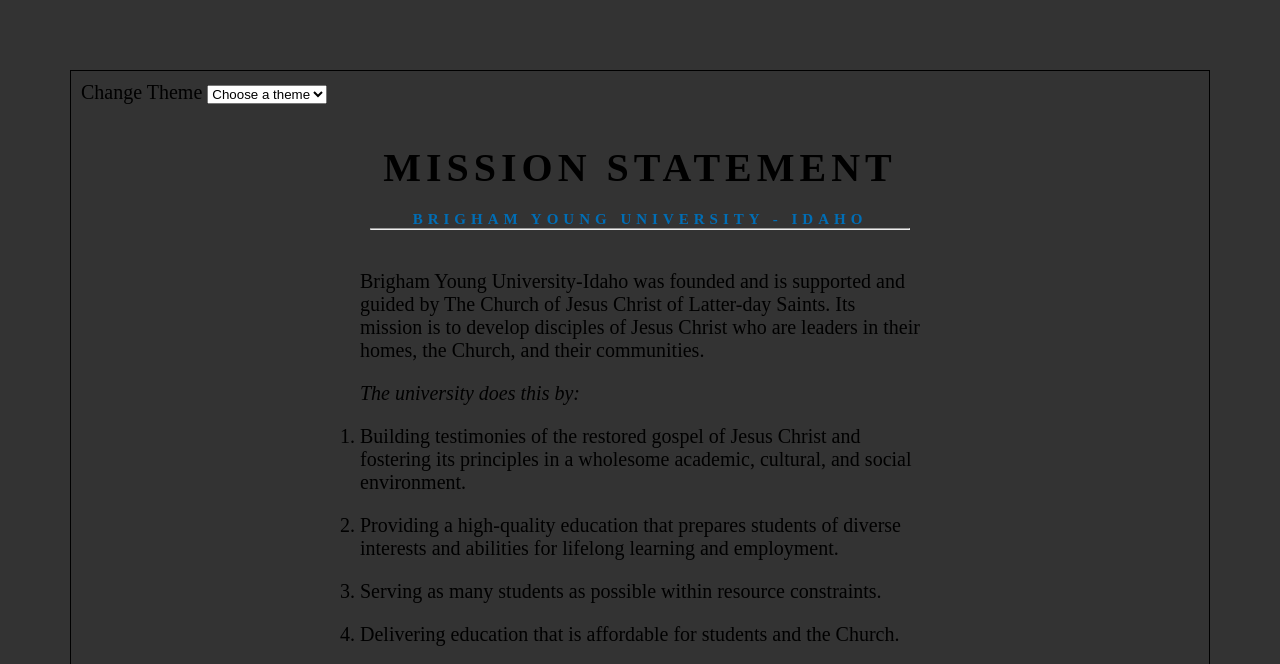
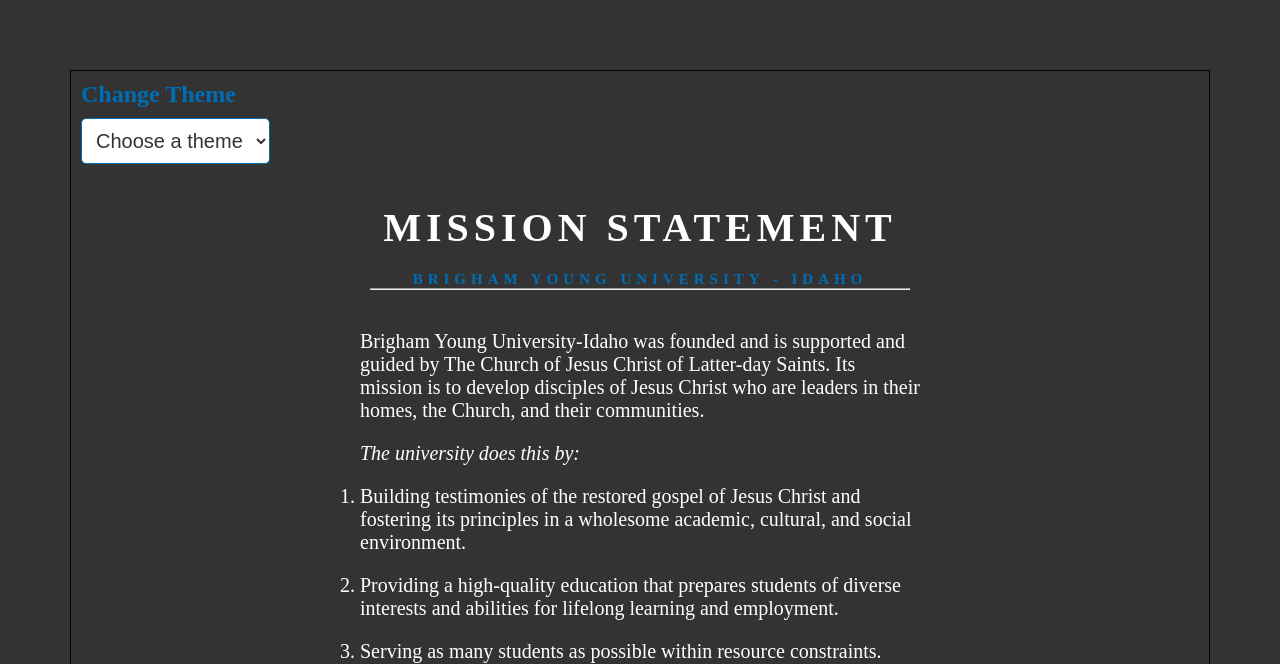
Before and after one commit to gordonombaka/wdd131, a plain HTML site: page mission/index.html in a window 1280 px wide. Shown: the top 664 px of the page. Drawn offline with Linux system fonts and the light colour scheme.

Commit message:
Completed the mission statement project

```diff
--- a/mission/index.html
+++ b/mission/index.html
@@ -1,9 +1,3 @@
-<label for="theme-select">Change Theme</label>
-<select name="theme" id="theme-select">
-    <option value="">Choose a theme</option>
-    <option value="light">Light</option>
-    <option value="dark">Dark</option>
-</select>
 <!DOCTYPE html>
 <html lang="en">
 
@@ -12,12 +6,18 @@
     <meta name="viewport" content="width=device-width, initial-scale=1.0">
     <meta name="description" content="This is to re-create the University mission statement in HTML and CSS">
     <meta name="author" content="Gordon Ombaka">
-    <link rel="stylesheet" href="scripts.css">
+    <link rel="stylesheet" href="mission_style.css">
     <title>BYUI Mission Statement</title>
     <script src="mission.js" defer></script>
 </head>
 
 <body class="dark">
+    <label for="theme-selector">Change Theme</label>
+<select name="theme" id="theme-selector">
+    <option value="">Choose a theme</option>
+    <option value="light">Light</option>
+    <option value="dark">Dark</option>
+</select>
     <div class="content">
         <header class="title">
             <h1>MISSION STATEMENT</h1>
--- a/mission/mission.js
+++ b/mission/mission.js
@@ -1,7 +1,10 @@
-const themeSelector = document.querySelector("")// replace with code to select dropdown element out of the HTML (Hint: document.querySelector)
+const themeSelector = document.querySelector("#theme-selector")// replace with code to select dropdown element out of the HTML (Hint: document.querySelector)
 function changeTheme() {
 // check to see what the current value of our select is.
 // The current value is conveniently found in themeSelector.value!
+
+const selectedTheme = themeSelector.value;
+const body = document.body;
 
 // if the value is dark then:
 // add the dark class to the body
@@ -9,6 +12,18 @@ function changeTheme() {
 // otherwise
 // remove the dark class
 // make sure the logo src is the blue logo.
+
+if (selectedTheme === "dark") {
+    body.classList.add("dark");
+    img.src = "byui-logo_blue.webp";
+
+}
+else {
+    body.classList.remove("dark");
+    img.src = "byui-logo_darktheme.png";
+
+}
+
 }
 
 // add an event listener to the themeSelector element here.
--- a/mission/scripts.css
+++ b/mission/mission_style.css
@@ -53,6 +53,31 @@ footer {
     padding-top: 20px;
 }
 
-.dark {
+body.dark {
     background-color: #333;
+    color: white;
 }
+
+
+label {
+    font-weight: bold;
+    margin-bottom: 10px;
+    display: block; /* Make label occupy the full width */
+    font-size: 1.2em;
+    color: #006EB6;
+}
+
+#theme-selector {
+    padding: 10px;
+    font-size: 1em;
+    border: 1px solid #006EB6;
+    border-radius: 5px;
+    background-color: white;
+    color: #333;
+    transition: border-color 0.3s;
+}
+
+#theme-selector:focus {
+    border-color: #004a7c;
+    outline: none;
+}
```
